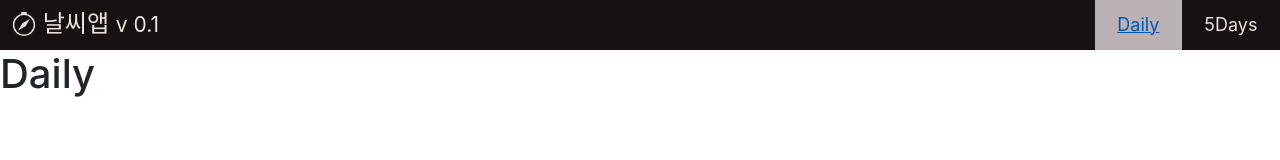
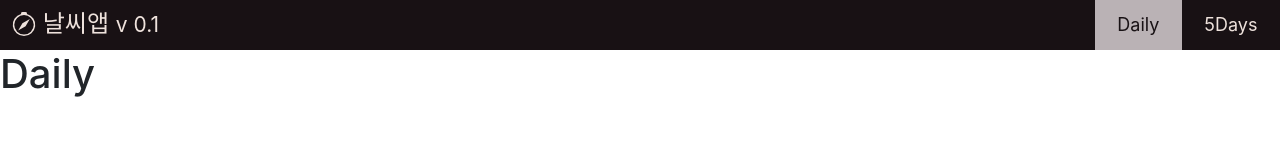
Before and after one commit to booldook/2021-sc-app-23-vue-weather, a Vue app: page / in a window 1280 px wide. In both pictures the pointer is over the link "Daily". Shown: the top 160 px of the page. Built offline with nearby package versions, Linux system fonts and the light colour scheme.

Commit message:
Nav component Complete

```diff
--- a/src/components/inc/Nav.vue
+++ b/src/components/inc/Nav.vue
@@ -21,7 +21,14 @@ ul {
   li {
     font-size: .75em;
     cursor: pointer;
-    padding: .875em 1.25em;
+    a {
+      display: block;
+      padding: .875em 1.25em;
+      &:hover {
+        color: inherit;
+        text-decoration: none;
+      }
+    }
     &:hover {
       background-color: $secondary-color;
       color: $dark-color;
```
